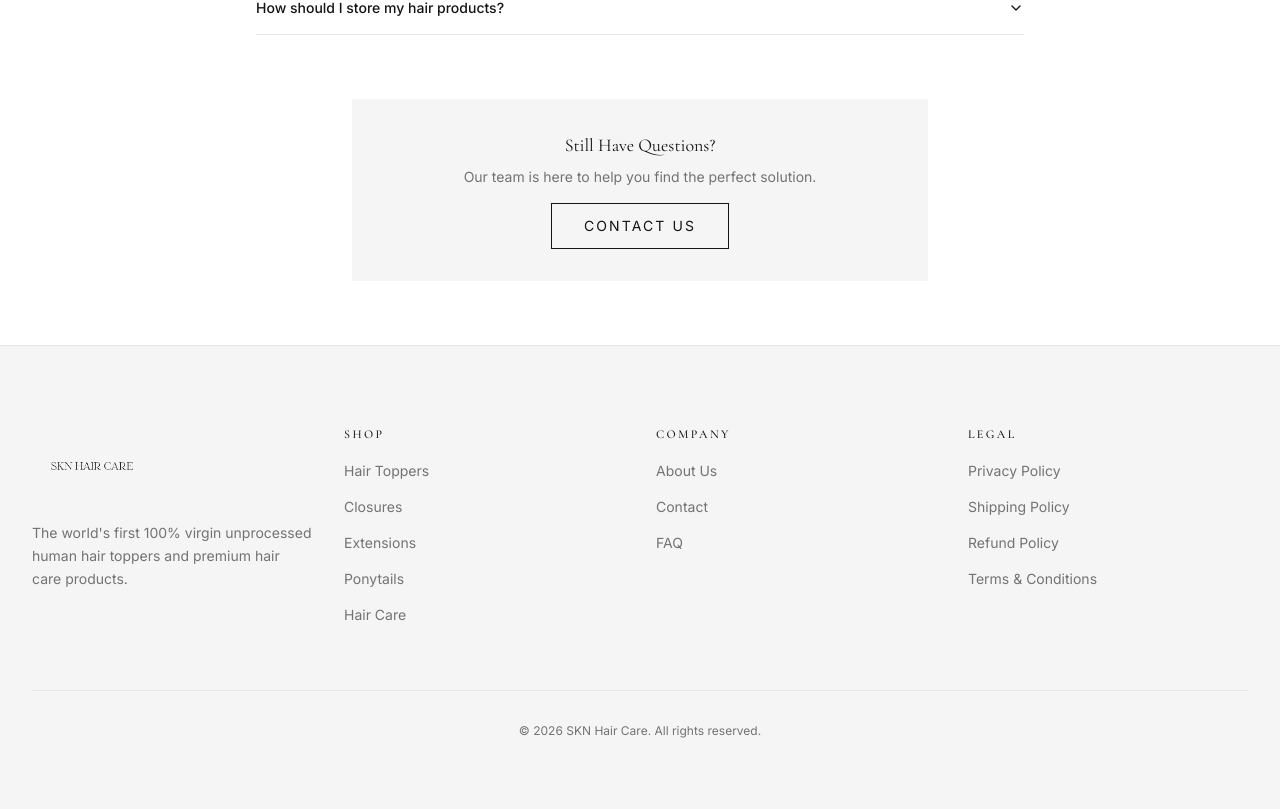
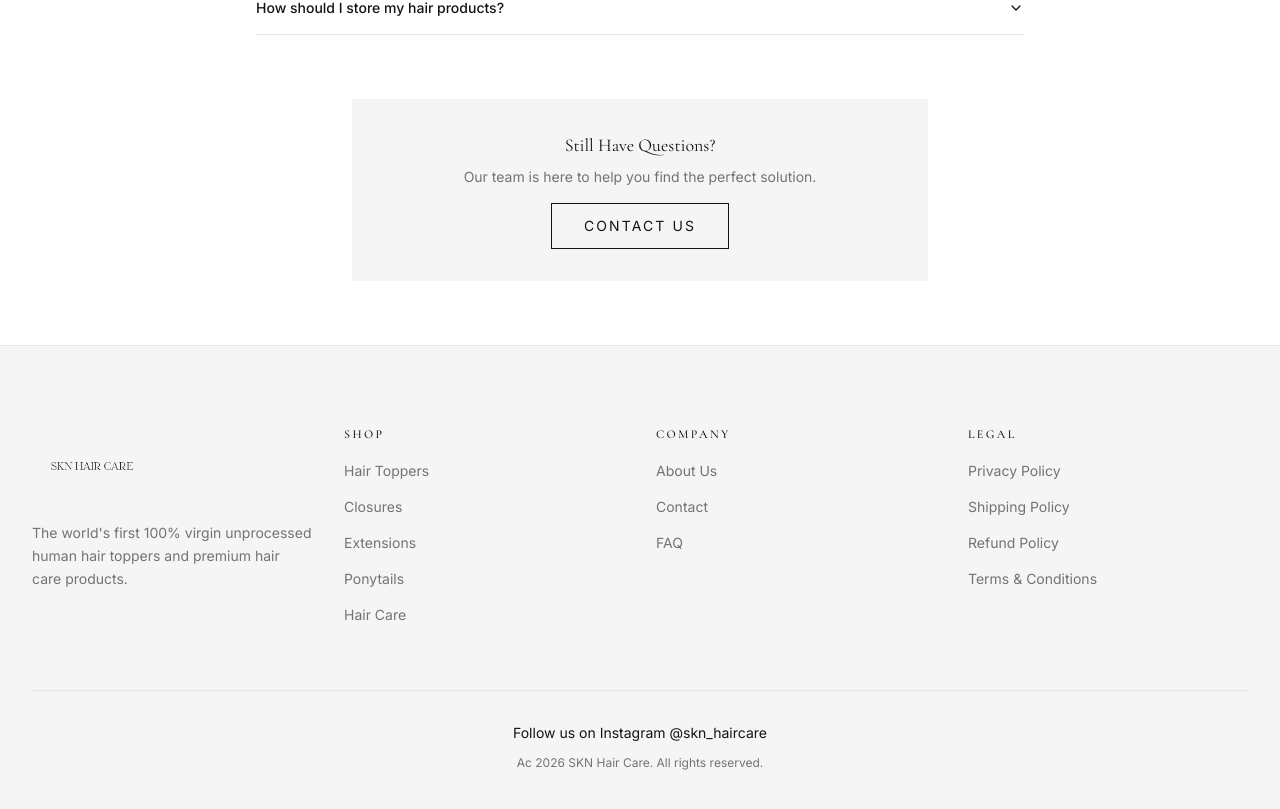
Before and after one commit to Ayesha-te/skn, a React (Vite) app: page /faq in a window 1280 px wide. Shown: the part 1367-2176 px from the top of the page. Built offline with nearby package versions, Linux system fonts and the light colour scheme; no server answers; the HTML template or start-up script is replaced by a standard one.

Commit message:
Add Instagram follow link to Footer and ProductDetail for enhanced engagement

```diff
--- a/src/components/layout/Footer.tsx
+++ b/src/components/layout/Footer.tsx
@@ -1,5 +1,5 @@
 import { Link } from "react-router-dom";
-import logo from "@/images/SKN transparent-03.png"
+import logo from "@/images/SKN transparent-03.png";
 
 const footerLinks = {
   shop: [
@@ -29,9 +29,14 @@ export const Footer = () => {
         <div className="grid grid-cols-1 md:grid-cols-4 gap-10 md:gap-8">
           {/* Brand */}
           <div className="md:col-span-1">
-            <img src={logo} alt="SKN Hair Elegance" className=" rounded-2xl h-[5rem]  mb-4"  />
+            <img
+              src={logo}
+              alt="SKN Hair Elegance"
+              className="rounded-2xl h-[5rem] mb-4"
+            />
             <p className="text-sm text-muted-foreground leading-relaxed">
-              The world's first 100% virgin unprocessed human hair toppers and premium hair care products.
+              The world's first 100% virgin unprocessed human hair toppers and
+              premium hair care products.
             </p>
           </div>
 
@@ -95,9 +100,19 @@ export const Footer = () => {
 
         {/* Bottom */}
         <div className="mt-16 pt-8 border-t border-border">
-          <p className="text-xs text-muted-foreground text-center">
-            © {new Date().getFullYear()} SKN Hair Care. All rights reserved.
-          </p>
+          <div className="flex flex-col items-center gap-3 text-center">
+            <a
+              href="https://www.instagram.com/skn_haircare?igsh=Nm4wdmpjMXVpYmR5&utm_source=qr"
+              target="_blank"
+              rel="noreferrer"
+              className="luxury-link text-sm"
+            >
+              Follow us on Instagram @skn_haircare
+            </a>
+            <p className="text-xs text-muted-foreground">
+              Ac {new Date().getFullYear()} SKN Hair Care. All rights reserved.
+            </p>
+          </div>
         </div>
       </div>
     </footer>
--- a/src/pages/ProductDetail.tsx
+++ b/src/pages/ProductDetail.tsx
@@ -722,6 +722,17 @@ const ProductDetail = () => {
                 {product.description}
               </p>
 
+              <div className="mb-6">
+                <a
+                  href="https://www.instagram.com/skn_haircare?igsh=Nm4wdmpjMXVpYmR5&utm_source=qr"
+                  target="_blank"
+                  rel="noreferrer"
+                  className="luxury-link text-sm"
+                >
+                  Follow us on Instagram @skn_haircare
+                </a>
+              </div>
+
               {/* Dynamic option blocks */}
               {productType === "extension" && renderExtensionOptions()}
               {productType === "topper" && renderTopperOptions()}
```
